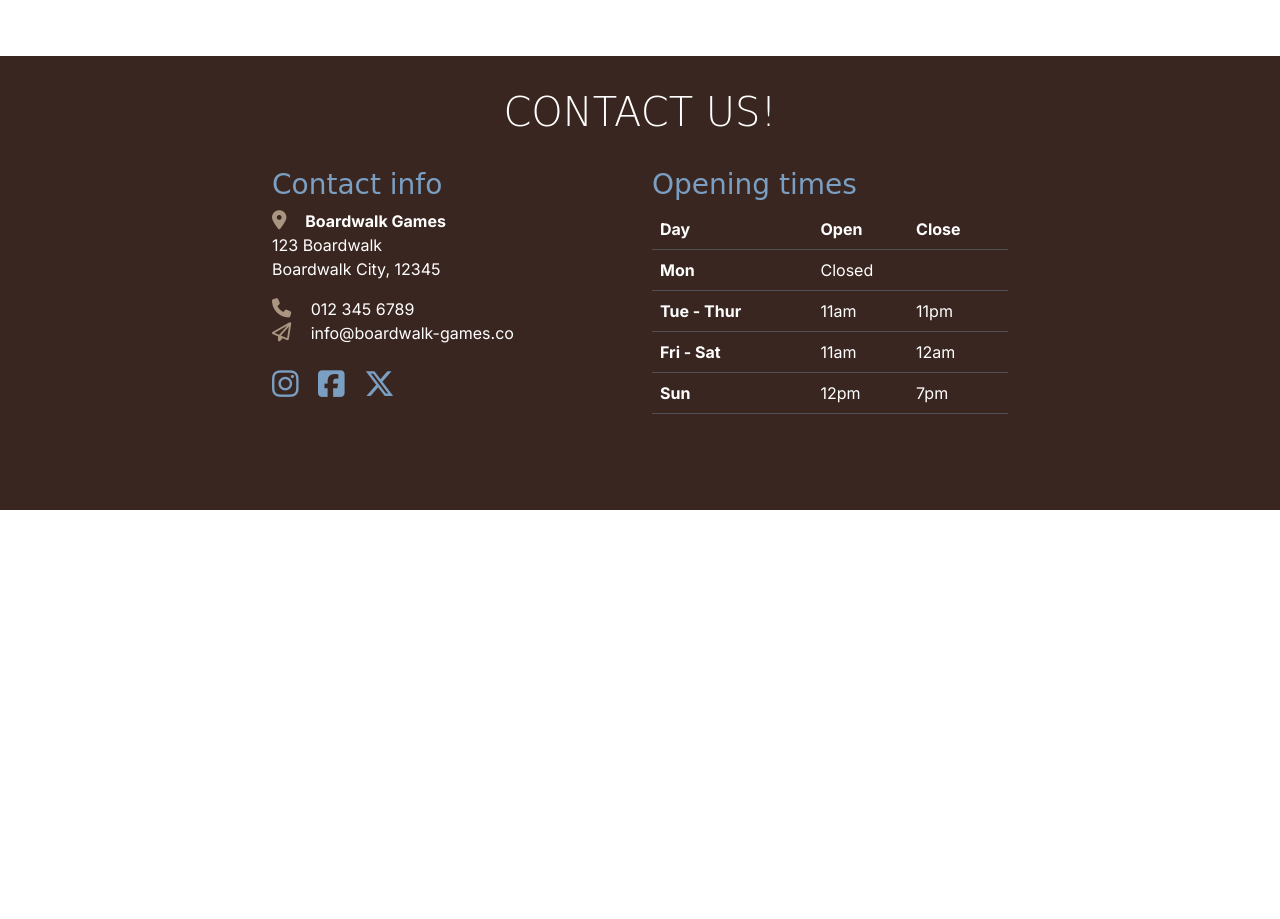
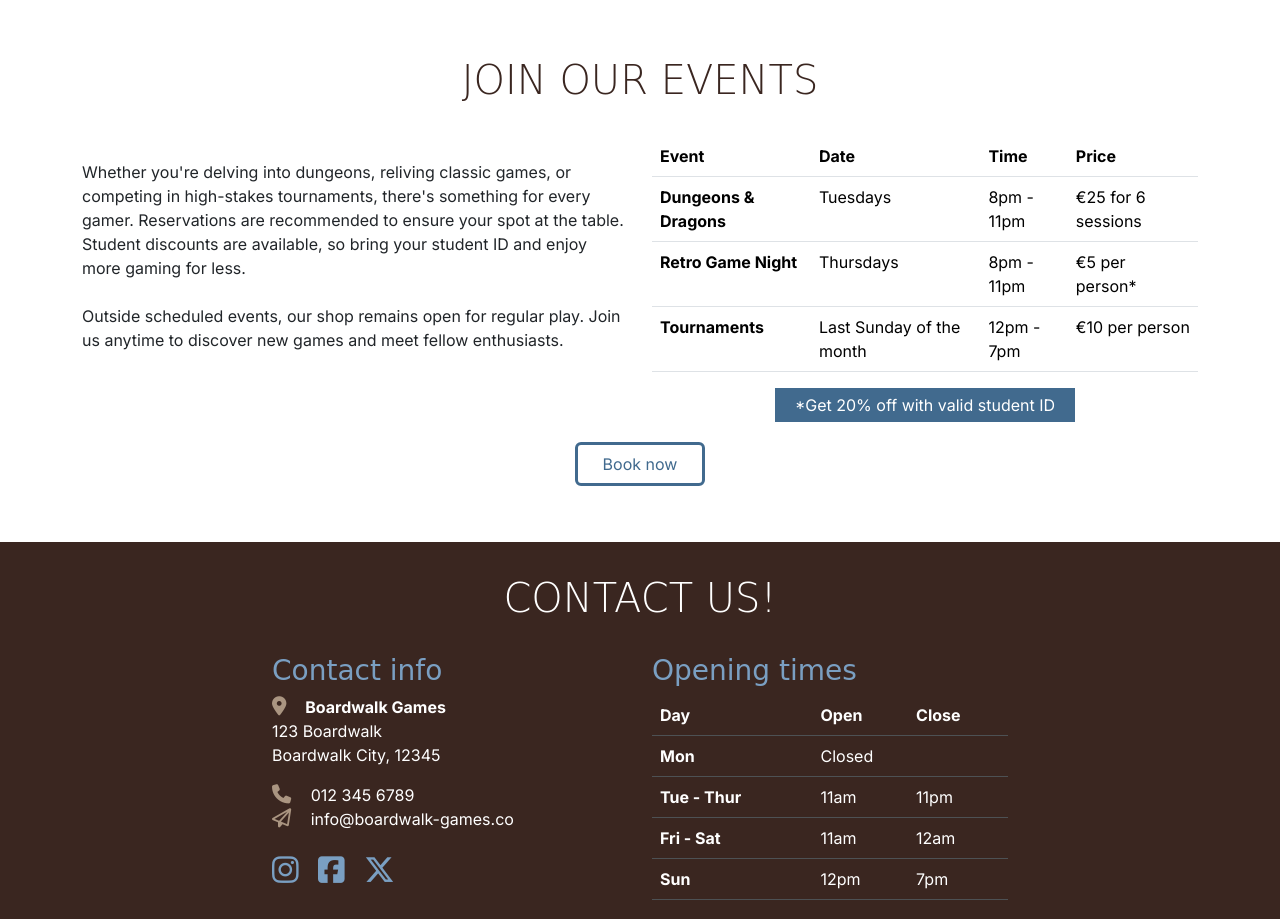
Before and after one commit to repoeli/boardwalk-games, a plain HTML site: page index.html in a window 1280 px wide. Shown: the part 1120-2039 px from the top of the page. Before the commit the page ends 1630 px from the top, so only its background shows below. Drawn offline with nearby package versions, Linux system fonts and the light colour scheme; a web font is replaced by a local one.

Commit message:
Add the Join our Events section

```diff
--- a/assets/css/style.css
+++ b/assets/css/style.css
@@ -137,6 +137,19 @@ h2 {
     background-color: transparent;
 }
 
+/* Events  */
+
+.message-box {
+    background-color: #416a8e;
+    color: #fff;
+    padding: 5px 10px; /* padding */
+    width: 300px; /* fixed width */
+    margin: 20px auto; /* center horizontally */
+
+    text-align: center; /* ensure text is aligned */
+  }
+
+
 /* grid visualisation CSS for testing */
 
 /* .container,
@@ -186,3 +199,21 @@ h2 {
     }
 
 }
+
+
+/* Styles for screens smaller than 768px (e.g., tablets, phones) */
+@media (max-width: 768px) {
+    .message-box {
+      width: 80%; /* adjust width */
+      font-size: 14px; /* optional adjustment for text size */
+      text-align: center; /* center-align text for smaller screens */
+    }
+  }
+
+  /* Styles for screens smaller than 320px (e.g., phones) */
+  @media (max-width: 320px) {
+    .message-box {
+      width: 100%; /* further adjustment for very small screens */
+      padding: 10px 15px; /* increase padding for better readability */
+    }
+  }
--- a/index.html
+++ b/index.html
@@ -47,6 +47,9 @@
                         <a class="nav-link" href="#">Services</a>
                     </li>
                     <li class="nav-item">
+                        <a class="nav-link" href="#events">Events</a>
+                    </li>
+                    <li class="nav-item">
                         <a class="nav-link" href="game-library.html">Games</a>
                     </li>
                     <li class="nav-item">
@@ -70,7 +73,7 @@
                     board games and café delights. Whether you're a casual gamer seeking a cosy nook to unwind,
                     a board game enthusiast ready for your next challenge,
                     or a student gamer looking for a fun, affordable hangout, we've got you covered.</p>
-                    <a href="booking.html" class="btn custom-button-outline mb-4">Book now</a>
+                <a href="booking.html" class="btn custom-button-outline mb-4">Book now</a>
             </div>
             <div class="col-12 col-xl-6">
                 <div id="carouselExampleAutoplaying" class="carousel slide" data-bs-ride="carousel">
@@ -196,6 +199,68 @@
                 </div>
             </div>
         </section>
+
+        <!-- Event section -->
+        <section id="events" class="container section">
+            <div class="row">
+                <div class="col-12 text-center">
+                    <h2 class="display-6">Join our events</h2>
+                </div>
+                <div class="col-12 col-xl-6 text-left text-xl-start">
+                    <p class="my-4">Whether you're delving into dungeons, reliving classic games,
+                        or competing in high-stakes tournaments, there's something for every gamer.
+                        Reservations are recommended to ensure your spot at the table. Student discounts are available,
+                        so bring your student ID and enjoy more gaming for less.</p>
+                    <p>Outside scheduled events, our shop remains open for regular play. Join us anytime to
+                        discover new games and meet fellow enthusiasts.</p>
+                </div>
+
+                <div class="col-12 col-xl-6">
+                    <table class="table table-hover">
+                        <thead>
+                            <tr>
+                                <th scope="col">Event</th>
+                                <th scope="col">Date</th>
+                                <th scope="col">Time</th>
+                                <th scope="col">Price</th>
+                            </tr>
+                        </thead>
+                        <tbody>
+                            <tr>
+                                <th scope="row">Dungeons & Dragons</th>
+                                <td>Tuesdays</td>
+                                <td>8pm - 11pm</td>
+                                <td>€25 for 6 sessions</td>
+                            </tr>
+                            <tr>
+                                <th scope="row">Retro Game Night</th>
+                                <td>Thursdays</td>
+                                <td>8pm - 11pm</td>
+                                <td>€5 per person*</td>
+                            </tr>
+                            <tr>
+                                <th scope="row">Tournaments</th>
+                                <td>Last Sunday of the month</td>
+                                <td>12pm - 7pm</td>
+                                <td>€10 per person</td>
+                            </tr>
+                        </tbody>
+                    </table>
+
+                    <!-- Centered message -->
+                    <div class="col-auto justify-content-center message-box mt-0">
+                        <span>*Get 20% off with valid student ID</span>
+                    </div>
+                </div>
+            </div>
+
+            <div class="row justify-content-center">
+                <div class="col-auto">
+                    <a href="booking.html" class="btn custom-button-outline mb-4">Book now</a>
+                </div>
+            </div>
+        </section>
+
     </main>
 
     <!-- Footer / contact section -->
@@ -269,7 +334,7 @@
     <!-- Bootstrap JS -->
     <script src="https://cdn.jsdelivr.net/npm/bootstrap@5.3.3/dist/js/bootstrap.bundle.min.js"
         integrity="sha384-YvpcrYf0tY3lHB60NNkmXc5s9fDVZLESaAA55NDzOxhy9GkcIdslK1eN7N6jIeHz" crossorigin="anonymous">
-    </script>
+        </script>
 
     <!-- Font Awesome kit -->
     <script src="https://kit.fontawesome.com/aa9af45995.js" crossorigin="anonymous"></script>
```
Also changed, not shown: booking.html (+6 -2 lines), game-library.html (+5 -1 lines), success.html (+3 -0 lines), services.html (added).
